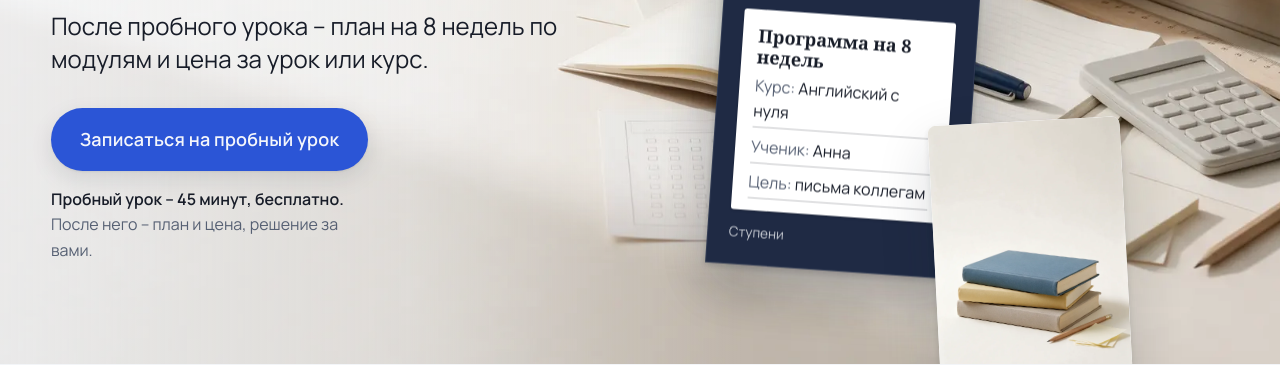
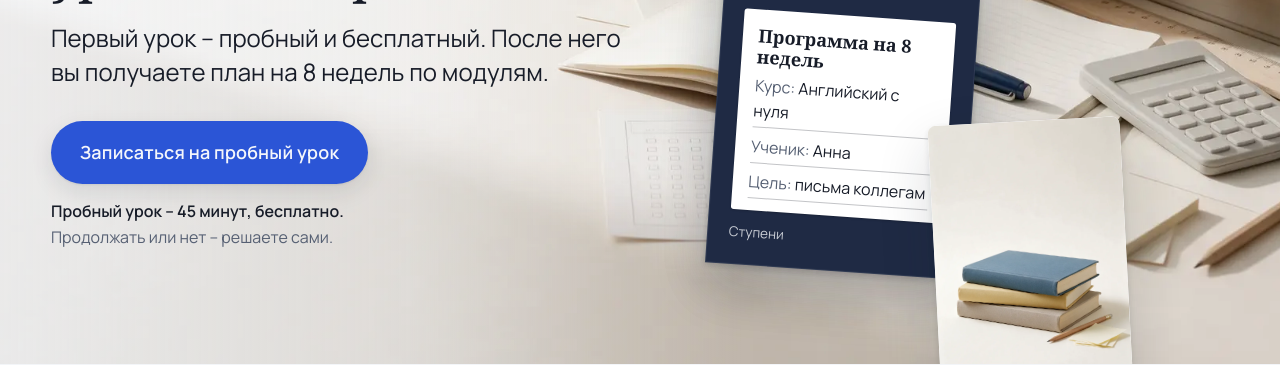
Before and after one commit to AllaUlyanova/education, a plain HTML site: page index.html in a window 1280 px wide. Shown: the part 436-801 px from the top of the page. Drawn offline with Linux system fonts and the light colour scheme; a web font is replaced by a local one.

Commit message:
Первый экран: пробный урок бесплатный, без «цены за урок»

```diff
--- a/index.html
+++ b/index.html
@@ -381,10 +381,10 @@
         <div class="v-copy v-copy--lead hero__copy" data-v-cue="0 0.5 0 0.1">
           <p class="hero__label">Онлайн, из любого города</p>
           <h1 class="v-display v-display--xl" data-v-kinetic="lines">Онлайн-курс «Английский с нуля» для взрослых и детей: сначала пробный урок, потом решение</h1>
-          <p class="v-lede">После пробного урока – план на 8 недель по модулям и цена за урок или курс.</p>
+          <p class="v-lede">Первый урок – пробный и бесплатный. После него вы получаете план на 8 недель по модулям.</p>
           <div class="hero__cta">
             <a class="v-btn" href="#zapis" data-v-magnet="0.2" data-v-rise="0">Записаться на пробный урок</a>
-            <p class="hero__hint"><b>Пробный урок – 45 минут, бесплатно.</b> После него – план и цена, решение за вами.</p>
+            <p class="hero__hint"><b>Пробный урок – 45 минут, бесплатно.</b> Продолжать или нет – решаете сами.</p>
           </div>
         </div>
 
```
